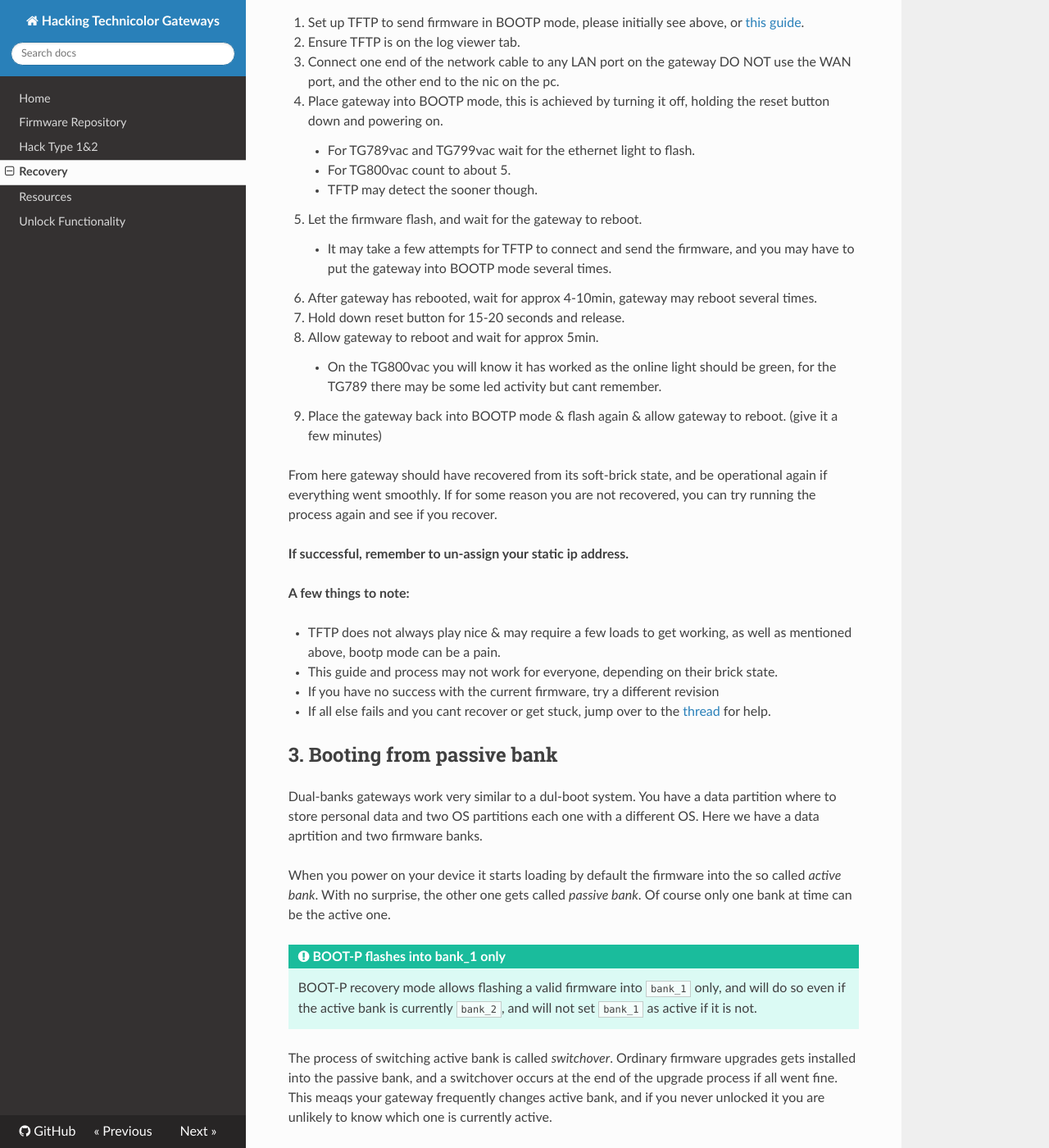
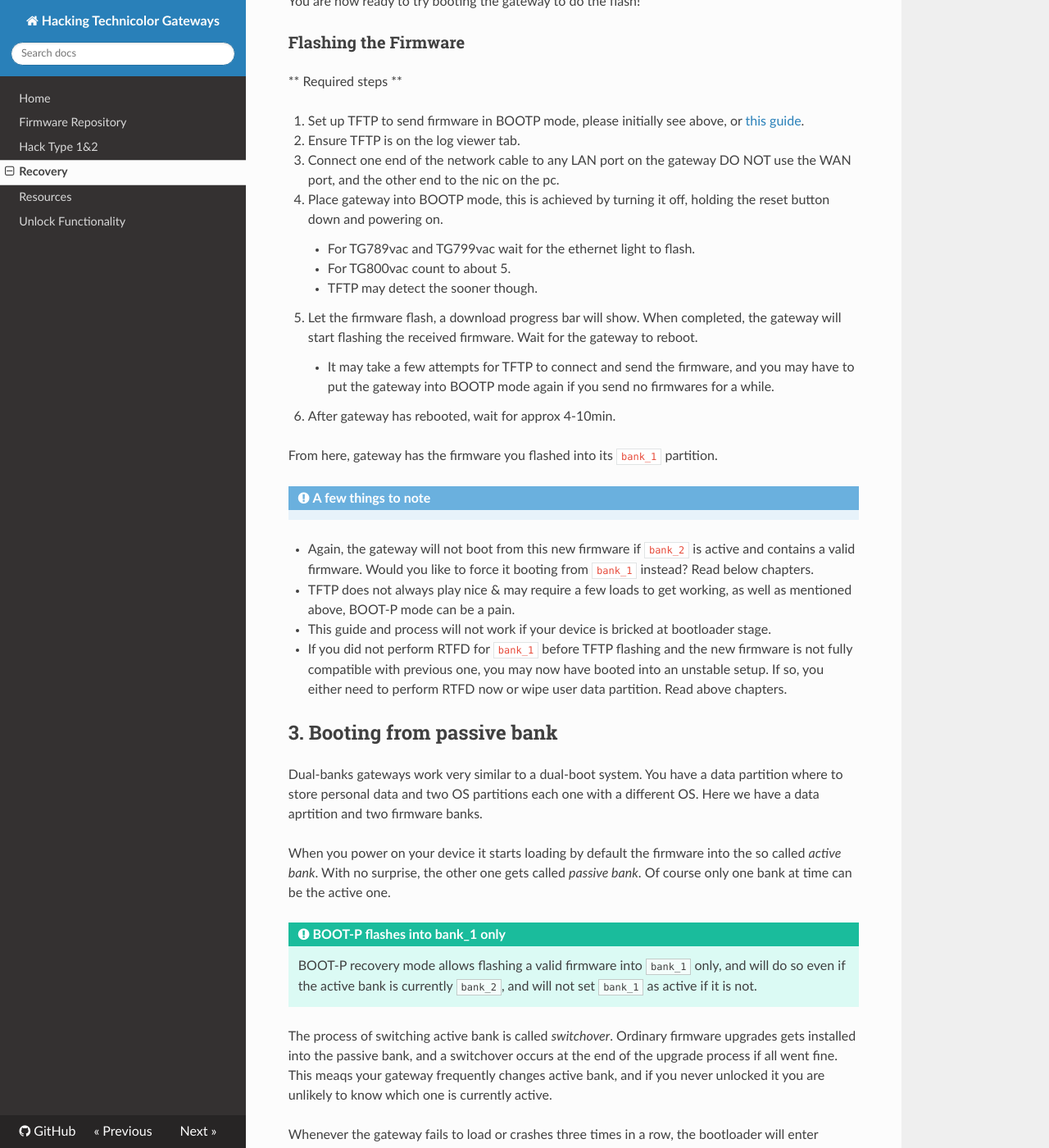
Before and after one commit to hack-technicolor/hack-technicolor, an MkDocs documentation site: the page built from docs/Recovery.md, in a window 1280 px wide and 1400 px high, scrolled down 7422 px. Shown: the whole window at 82% size. Built offline with MkDocs 1.6.1, drawn with Linux system fonts in a browser that asks for light colours; nearby versions of some CDN libraries; some of the changed text lies outside the part shown.

Commit message:
Remove some meaningless steps from TFTP guide. In case a reset is needed the fformer chapters will guide through.

```diff
--- a/docs/Recovery.md
+++ b/docs/Recovery.md
@@ -166,7 +166,7 @@
 - Press Windows+R to run `ipconfig /all | find "DHCP Enabled"` or check multiple cards with `ipconfig /all`. [Microsoft help page](https://support.microsoft.com/en-us/help/15089/windows-change-tcp-ip-settings).
 (Unless you are using Static IPs on your network this will already be done.  After the next few steps, the network card will receive an address from the TFTPD64 DHCP server.)
 
-- Start TFTP64 as ADMINISTRATOR.
+- Start TFTP64.
 
 - Click Settings.
 
@@ -204,9 +204,11 @@
 
 - Close TFTPD64.
 
-- Re-open TFTPD64 as ADMINISTRATOR.
+- Re-open TFTPD64.
 
-- If you get a firewall warning, allow access on private and public networks.
+- If you get a firewall warning, allow access on both private **and public** networks. Please note the temporary network between your PC and device in BOOT-P mode will always be of public type by default.
+
+- If you don't get any firewall warning and you don't remember if you have already allowed access for TFTP64 in past, please, check firewall settings to confirm it's allowed already or temporally disable firewall.
 
 - The server interface should now show an IP in the 10.0.0.x range and after a few seconds: the PC gets an IP from the TFTP64 program via DHCP.
 
@@ -232,33 +234,22 @@
 	- TFTP may detect the sooner though.
 
 
-5. Let the firmware flash, and wait for the gateway to reboot.
-	- It may take a few attempts for TFTP to connect and send the firmware, and you may have to put the gateway into BOOTP mode several times.
+5. Let the firmware flash, a download progress bar will show. When completed, the gateway will start flashing the received firmware. Wait for the gateway to reboot.
+	- It may take a few attempts for TFTP to connect and send the firmware, and you may have to put the gateway into BOOTP mode again if you send no firmwares for a while.
 
 
-6. After gateway has rebooted, wait for approx 4-10min, gateway may reboot several times.
+6. After gateway has rebooted, wait for approx 4-10min.
 
-7. Hold down reset button for 15-20 seconds and release.
+From here, gateway has the firmware you flashed into its `bank_1` partition.
 
-8. Allow gateway to reboot and wait for approx 5min.
-	- On the TG800vac you will know it has worked as the online light should be green, for the TG789 there may be some led activity but cant remember.
+!!! note "A few things to note"
+- Again, the gateway will not boot from this new firmware if `bank_2` is active and contains a valid firmware. Would you like to force it booting from `bank_1` instead? Read below chapters.
 
+- TFTP does not always play nice & may require a few loads to get working, as well as mentioned above, BOOT-P mode can be a pain.
 
-9. Place the gateway back into BOOTP mode & flash again & allow gateway to reboot. (give it a few minutes)
+- This guide and process will not work if your device is bricked at bootloader stage.
 
-From here gateway should have recovered from its soft-brick state, and be operational again if everything went smoothly. If for some reason you are not recovered, you can try running the process again and see if you recover.
-
-**If successful, remember to un-assign your static ip address.**
-
-**A few things to note:**
-
-- TFTP does not always play nice & may require a few loads to get working, as well as mentioned above, bootp mode can be a pain.
-
-- This guide and process may not work for everyone, depending on their brick state.
-
-- If you have no success with the current firmware, try a different revision
-
-- If all else fails and you cant recover or get stuck, jump over to the [thread](https://forums.whirlpool.net.au/forum-replies.cfm?t=2650998) for help.
+- If you did not perform RTFD for `bank_1` before TFTP flashing and the new firmware is not fully compatible with previous one, you may now have booted into an unstable setup. If so, you either need to perform RTFD now or wipe user data partition. Read above chapters.
 
 #################################################################################################################################################################################################
 
@@ -266,7 +257,7 @@
 
 #################################################################################################################################################################################################
 
-Dual-banks gateways work very similar to a dul-boot system. You have a data partition where to store personal data and two OS partitions each one with a different OS. Here we have a data aprtition and two firmware banks.
+Dual-banks gateways work very similar to a dual-boot system. You have a data partition where to store personal data and two OS partitions each one with a different OS. Here we have a data aprtition and two firmware banks.
 
 When you power on your device it starts loading by default the firmware into the so called *active bank*. With no surprise, the other one gets called *passive bank*. Of course only one bank at time can be the active one.
 
```
